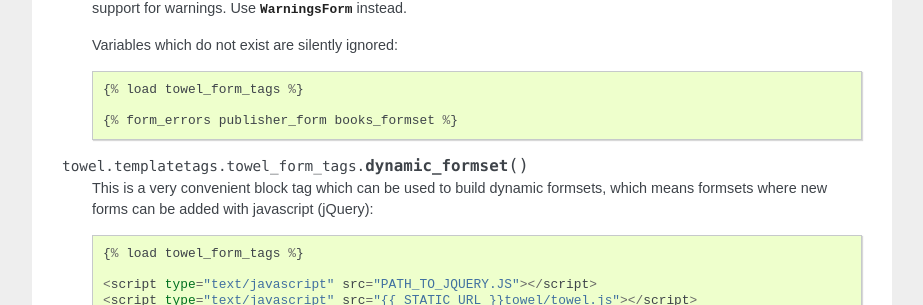
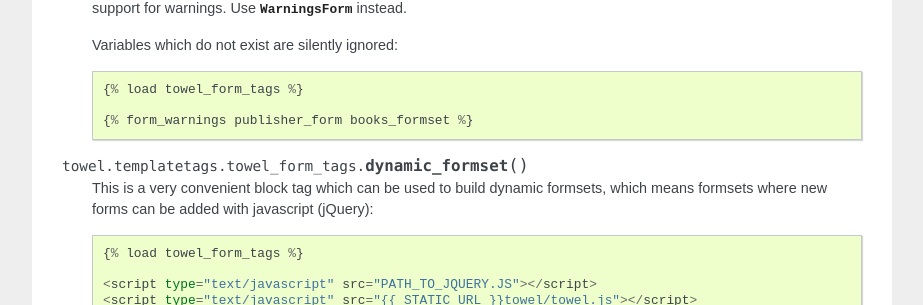
Before and after one commit to matthiask/towel, a Sphinx documentation site: the page built from docs/templatetags.rst, in a window 1280 px wide and 900 px high, scrolled down 2418 px. Shown: the part 147-452 px from the top of the window, without its empty margins (198-1121 px from the left). Built offline with Sphinx 7.4.7, drawn with Linux system fonts in a browser that asks for light colours.

Commit message:
Fix copy-pasto :-(

```diff
--- a/docs/templatetags.rst
+++ b/docs/templatetags.rst
@@ -181,7 +181,7 @@ Form tags
 
        {% load towel_form_tags %}
 
-       {% form_errors publisher_form books_formset %}
+       {% form_warnings publisher_form books_formset %}
 
 
 .. function:: dynamic_formset
```
